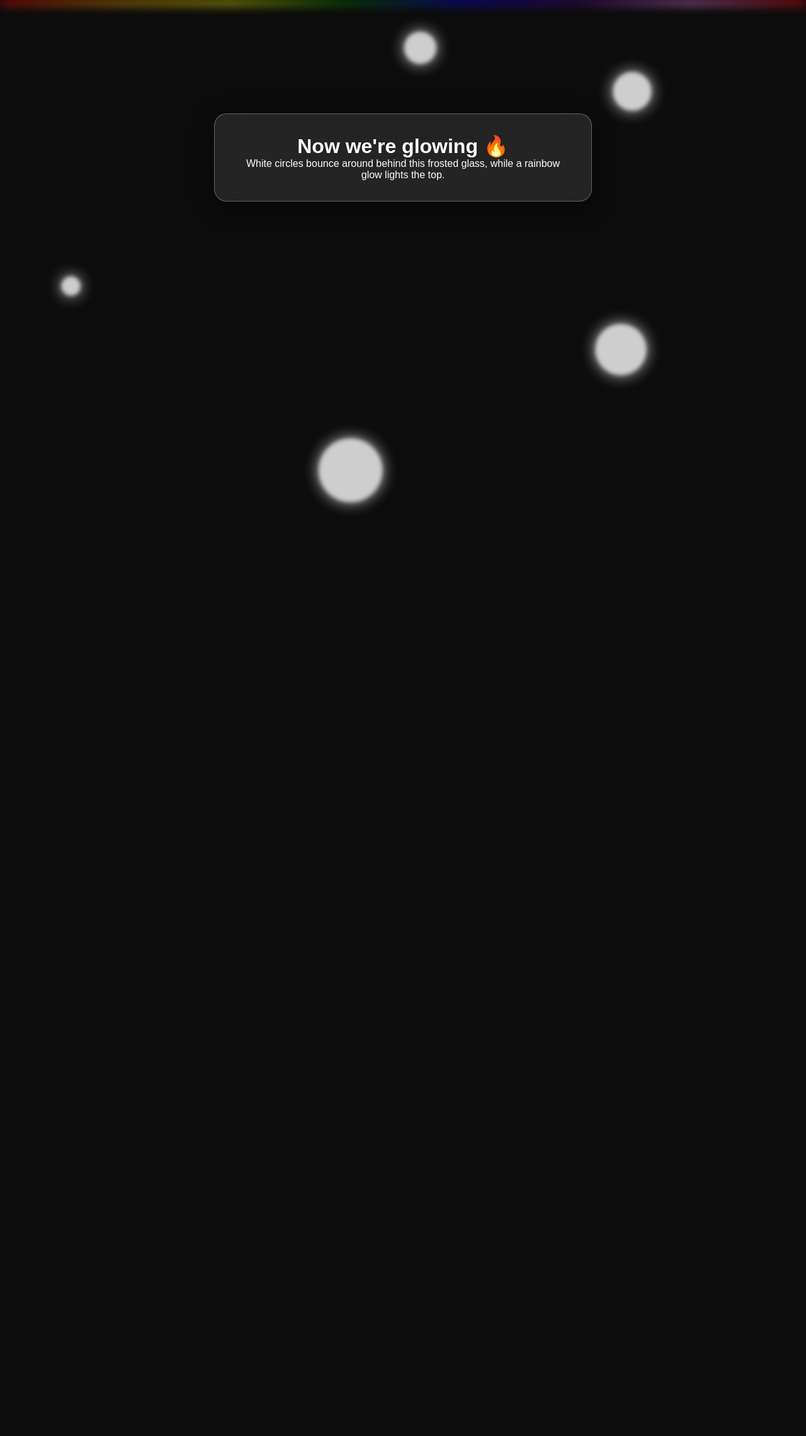
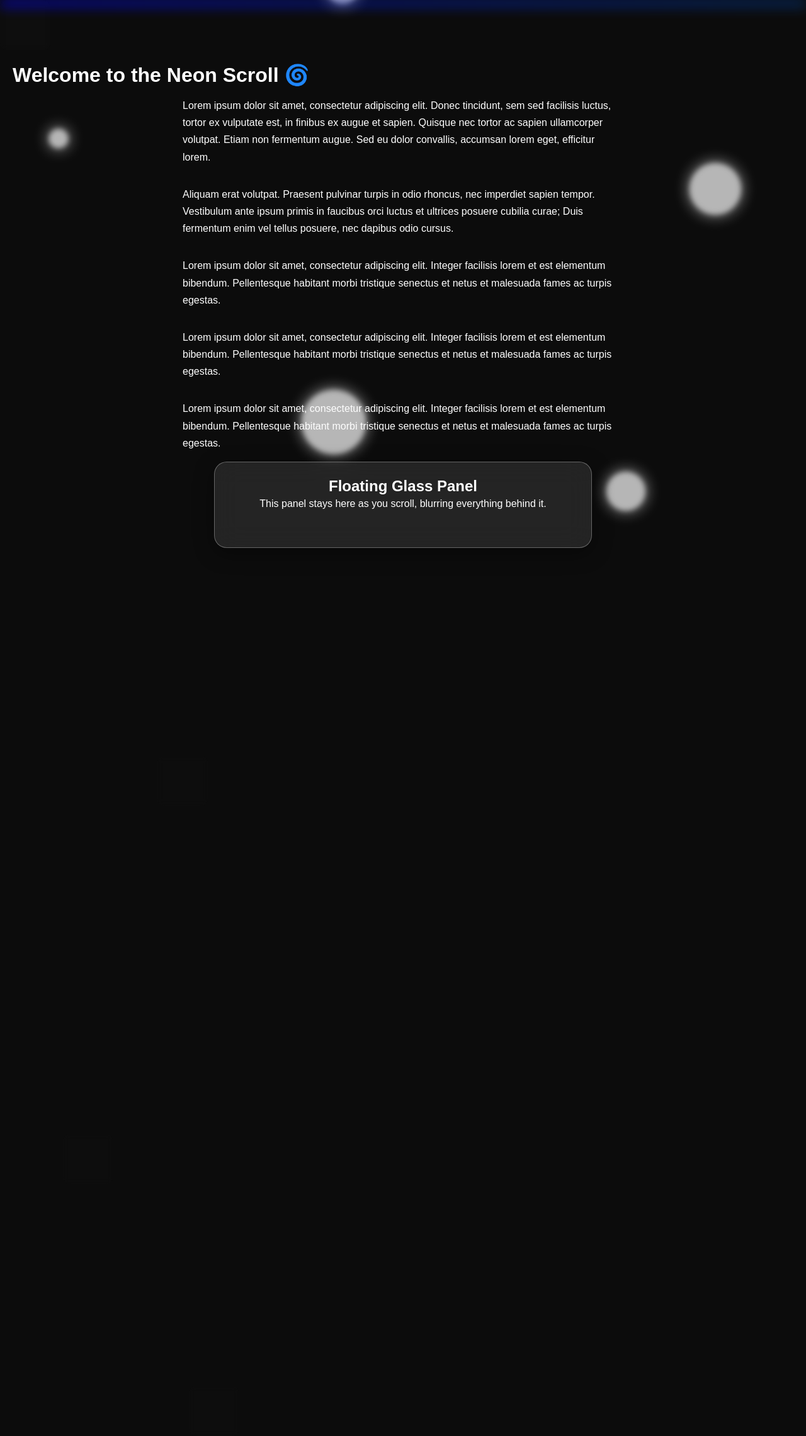
Before and after one commit to RexWolfy/RexWolfy.github.io, a Jekyll site: the page glasstest2.html, which Jekyll copies as it is, in a window 1280 px wide. Shown: the whole page at 63% size. Built offline with Jekyll 4.4.1, drawn with Linux system fonts in a browser that asks for light colours; before the commit the page ends 900 px from its top, so only the background shows below that.

Commit message:
Update glasstest2.html

```diff
--- a/glasstest2.html
+++ b/glasstest2.html
@@ -3,7 +3,7 @@
 <head>
   <meta charset="UTF-8" />
   <meta name="viewport" content="width=device-width, initial-scale=1.0"/>
-  <title>Glowing Bouncing Circles + Rainbow Light</title>
+  <title>Glassy Playground</title>
   <style>
     * {
       margin: 0;
@@ -14,25 +14,33 @@
     html, body {
       height: 100%;
       background: #0c0c0c;
-      overflow: hidden;
       font-family: Arial, sans-serif;
+      color: #fff;
     }
 
-    /* 🌈 Rainbow glow bar at the top */
+    /* 🌈 Rainbow bar with animation */
     .rainbow-glow {
-      position: absolute;
+      position: fixed;
       top: 0;
       left: 0;
       width: 100%;
-      height: 8px;
-      background: linear-gradient(90deg, red, orange, yellow, green, blue, indigo, violet, red);
-      filter: blur(8px);
-      opacity: 0.7;
-      z-index: 10;
+      height: 10px;
+      z-index: 1000;
+      background: linear-gradient(270deg, red, orange, yellow, green, blue, indigo, violet, red);
+      background-size: 1600% 1600%;
+      animation: rainbowShift 10s linear infinite;
+      filter: blur(10px);
+      opacity: 0.8;
     }
 
+    @keyframes rainbowShift {
+      0% { background-position: 0% 50%; }
+      100% { background-position: 100% 50%; }
+    }
+
+    /* ⚪ Glowing animated circles */
     .background {
-      position: absolute;
+      position: fixed;
       width: 100%;
       height: 100%;
       overflow: hidden;
@@ -43,19 +51,17 @@
       position: absolute;
       border-radius: 50%;
       background: white;
-      filter: blur(3px) brightness(1.5) drop-shadow(0 0 12px white);
-      opacity: 0.8;
-      animation: bounceAround 12s linear infinite alternate;
+      filter: blur(4px) brightness(1.6) drop-shadow(0 0 12px white);
+      opacity: 0.7;
+      animation: bounceAround 10s linear infinite alternate;
     }
 
-    /* 🎯 Different sizes and positions */
-    .circle:nth-child(1) { width: 50px; height: 50px; top: 20%; left: 30%; animation-delay: 0s; }
-    .circle:nth-child(2) { width: 80px; height: 80px; top: 60%; left: 70%; animation-delay: 1s; }
-    .circle:nth-child(3) { width: 30px; height: 30px; top: 40%; left: 20%; animation-delay: 2s; }
-    .circle:nth-child(4) { width: 100px; height: 100px; top: 70%; left: 50%; animation-delay: 3s; }
-    .circle:nth-child(5) { width: 60px; height: 60px; top: 10%; left: 80%; animation-delay: 4s; }
+    .circle:nth-child(1) { width: 50px; height: 50px; top: 10%; left: 30%; animation-delay: 0s; }
+    .circle:nth-child(2) { width: 80px; height: 80px; top: 40%; left: 70%; animation-delay: 1s; }
+    .circle:nth-child(3) { width: 30px; height: 30px; top: 20%; left: 10%; animation-delay: 2s; }
+    .circle:nth-child(4) { width: 100px; height: 100px; top: 60%; left: 50%; animation-delay: 3s; }
+    .circle:nth-child(5) { width: 60px; height: 60px; top: 80%; left: 80%; animation-delay: 4s; }
 
-    /* 🏀 Fast random bounce across the screen */
     @keyframes bounceAround {
       0% { transform: translate(0, 0); }
       20% { transform: translate(-200px, 100px); }
@@ -65,30 +71,63 @@
       100% { transform: translate(0, 0); }
     }
 
+    /* 📦 Random shapes */
+    .shape {
+      width: 80px;
+      height: 80px;
+      border-radius: 12px;
+      background: rgba(255,255,255,0.05);
+      position: absolute;
+      z-index: 1;
+      mix-blend-mode: overlay;
+      backdrop-filter: blur(5px);
+    }
+
+    /* Generate many shapes with scattered positions */
+    .shape:nth-child(1) { top: 200px; left: 50px; }
+    .shape:nth-child(2) { top: 600px; left: 150px; }
+    .shape:nth-child(3) { top: 1200px; left: 250px; }
+    .shape:nth-child(4) { top: 1800px; left: 100px; }
+    .shape:nth-child(5) { top: 2200px; left: 300px; }
+
+    /* 🧊 Frosted glass overlay */
     .glass {
-      position: relative;
-      z-index: 1;
-      margin: auto;
-      top: 20%;
+      position: fixed;
+      bottom: 30px;
+      left: 50%;
+      transform: translateX(-50%);
       width: 90%;
       max-width: 600px;
-      padding: 2rem;
+      padding: 1.5rem;
       background: rgba(255, 255, 255, 0.1);
       border-radius: 20px;
-      backdrop-filter: blur(25px);
-      -webkit-backdrop-filter: blur(25px);
+      backdrop-filter: blur(20px);
+      -webkit-backdrop-filter: blur(20px);
       border: 1px solid rgba(255, 255, 255, 0.3);
-      color: #fff;
       text-align: center;
-      box-shadow: 0 8px 32px rgba(0, 0, 0, 0.5);
+      box-shadow: 0 8px 32px rgba(0, 0, 0, 0.4);
+      z-index: 10;
     }
 
-    .glass h1 {
-      margin-top: 0;
+    .content {
+      position: relative;
+      padding: 100px 20px 600px;
+      z-index: 1;
+    }
+
+    h1 {
+      margin-bottom: 1rem;
+    }
+
+    p {
+      max-width: 700px;
+      line-height: 1.7;
+      margin: 0 auto 2rem;
     }
   </style>
 </head>
 <body>
+
   <div class="rainbow-glow"></div>
 
   <div class="background">
@@ -99,9 +138,25 @@
     <div class="circle"></div>
   </div>
 
+  <div class="shape"></div>
+  <div class="shape"></div>
+  <div class="shape"></div>
+  <div class="shape"></div>
+  <div class="shape"></div>
+
+  <div class="content">
+    <h1>Welcome to the Neon Scroll 🌀</h1>
+    <p>Lorem ipsum dolor sit amet, consectetur adipiscing elit. Donec tincidunt, sem sed facilisis luctus, tortor ex vulputate est, in finibus ex augue et sapien. Quisque nec tortor ac sapien ullamcorper volutpat. Etiam non fermentum augue. Sed eu dolor convallis, accumsan lorem eget, efficitur lorem.</p>
+    <p>Aliquam erat volutpat. Praesent pulvinar turpis in odio rhoncus, nec imperdiet sapien tempor. Vestibulum ante ipsum primis in faucibus orci luctus et ultrices posuere cubilia curae; Duis fermentum enim vel tellus posuere, nec dapibus odio cursus.</p>
+    <p>Lorem ipsum dolor sit amet, consectetur adipiscing elit. Integer facilisis lorem et est elementum bibendum. Pellentesque habitant morbi tristique senectus et netus et malesuada fames ac turpis egestas.</p>
+    <p>Lorem ipsum dolor sit amet, consectetur adipiscing elit. Integer facilisis lorem et est elementum bibendum. Pellentesque habitant morbi tristique senectus et netus et malesuada fames ac turpis egestas.</p>
+    <p>Lorem ipsum dolor sit amet, consectetur adipiscing elit. Integer facilisis lorem et est elementum bibendum. Pellentesque habitant morbi tristique senectus et netus et malesuada fames ac turpis egestas.</p>
+  </div>
+
   <div class="glass">
-    <h1>Now we're glowing 🔥</h1>
-    <p>White circles bounce around behind this frosted glass, while a rainbow glow lights the top.</p>
+    <h2>Floating Glass Panel</h2>
+    <p>This panel stays here as you scroll, blurring everything behind it.</p>
   </div>
+
 </body>
 </html>
```
